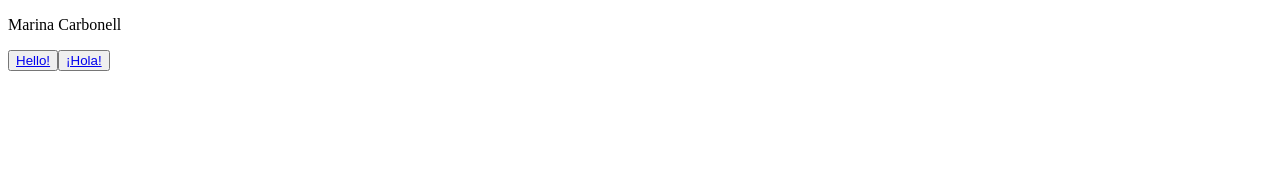
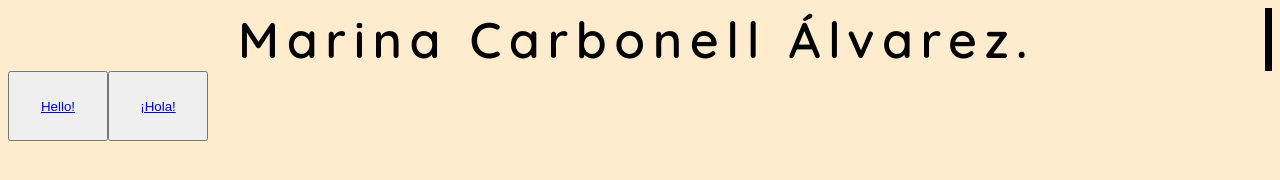
Before and after one commit to MarinaCarbonell/portfolio, a React app: page / in a window 1280 px wide. Built offline with nearby package versions, Linux system fonts and the light colour scheme.

Commit message:
adding landing styles

```diff
--- a/package.json
+++ b/package.json
@@ -31,5 +31,9 @@
       "last 1 firefox version",
       "last 1 safari version"
     ]
+  },
+  "devDependencies": {
+    "node-sass": "^4.14.1",
+    "sass-loader": "^9.0.3"
   }
 }
--- a/public/index.html
+++ b/public/index.html
@@ -4,10 +4,8 @@
     <meta charset="utf-8" />
     <meta name="viewport" content="width=device-width, initial-scale=1" />
     <meta name="theme-color" content="#000000" />
-    <meta
-      name="description"
-      content="Web site created using create-react-app"
-    />
+    <script src="https://kit.fontawesome.com/487df2ea51.js" crossorigin="anonymous"></script>
+    <link href="https://fonts.googleapis.com/css2?family=Quicksand:wght@600&display=swap" rel="stylesheet">
     <title>Marina Carbonell Álvarez</title>
   </head>
   <body>
--- a/src/components/App.js
+++ b/src/components/App.js
@@ -1,5 +1,5 @@
 import React from 'react';
-import '../stylesheets/App.css';
+import '../stylesheets/App.scss';
 import './Landing';
 import Landing from './Landing';
 import {Switch, Route} from 'react-router-dom';
--- a/src/components/Landing.js
+++ b/src/components/Landing.js
@@ -1,16 +1,19 @@
 import React from 'react';
+import '../stylesheets/Landing.scss';
 import { Link } from 'react-router-dom';
 
 function Landing() {
     return (
       <div className="landing">
-        <p>Marina Carbonell</p>
-        <button className="english-button">
+        <p>Marina Carbonell Álvarez.</p>
+        <div>
+          <button className="button">
             <Link to="/hello">Hello!</Link>
-        </button>
-        <button className="spanish-button">
+          </button>
+          <button className="button">
             <Link to="/hola">¡Hola!</Link>
-        </button>
+          </button>
+        </div>
       </div>
 
 
--- /dev/null
+++ b/src/stylesheets/App.scss
@@ -0,0 +1,4 @@
+html{
+    background-color: #FFEBCD;
+    font-family: 'Quicksand', sans-serif;
+}
--- /dev/null
+++ b/src/stylesheets/Landing.scss
@@ -0,0 +1,28 @@
+.landing p{
+    font-size: 50px;
+    text-align: center;
+    overflow: hidden;
+    border-right: .15em solid black;
+    white-space: nowrap;
+    margin: 0 auto;
+    letter-spacing: .15em;
+    animation:
+      typing 4.5s steps(40, end),
+      blink-caret .75s step-end infinite;
+
+}
+
+  @keyframes typing {
+    from { width: 0 }
+    to { width: 100% }
+  }
+
+  @keyframes blink-caret {
+    from, to { border-color: transparent }
+    50% { border-color: black; }
+  }
+
+.button{
+    width: 100px;
+    height: 70px;
+}
--- /dev/null
+++ b/src/stylesheets/reset.scss
@@ -0,0 +1,349 @@
+/*! normalize.css v8.0.1 | MIT License | github.com/necolas/normalize.css */
+
+/* Document
+   ========================================================================== */
+
+/**
+ * 1. Correct the line height in all browsers.
+ * 2. Prevent adjustments of font size after orientation changes in iOS.
+ */
+
+ html {
+    line-height: 1.15; /* 1 */
+    -webkit-text-size-adjust: 100%; /* 2 */
+  }
+
+  /* Sections
+     ========================================================================== */
+
+  /**
+   * Remove the margin in all browsers.
+   */
+
+  body {
+    margin: 0;
+  }
+
+  /**
+   * Render the `main` element consistently in IE.
+   */
+
+  main {
+    display: block;
+  }
+
+  /**
+   * Correct the font size and margin on `h1` elements within `section` and
+   * `article` contexts in Chrome, Firefox, and Safari.
+   */
+
+  h1 {
+    font-size: 2em;
+    margin: 0.67em 0;
+  }
+
+  /* Grouping content
+     ========================================================================== */
+
+  /**
+   * 1. Add the correct box sizing in Firefox.
+   * 2. Show the overflow in Edge and IE.
+   */
+
+  hr {
+    box-sizing: content-box; /* 1 */
+    height: 0; /* 1 */
+    overflow: visible; /* 2 */
+  }
+
+  /**
+   * 1. Correct the inheritance and scaling of font size in all browsers.
+   * 2. Correct the odd `em` font sizing in all browsers.
+   */
+
+  pre {
+    font-family: monospace, monospace; /* 1 */
+    font-size: 1em; /* 2 */
+  }
+
+  /* Text-level semantics
+     ========================================================================== */
+
+  /**
+   * Remove the gray background on active links in IE 10.
+   */
+
+  a {
+    background-color: transparent;
+  }
+
+  /**
+   * 1. Remove the bottom border in Chrome 57-
+   * 2. Add the correct text decoration in Chrome, Edge, IE, Opera, and Safari.
+   */
+
+  abbr[title] {
+    border-bottom: none; /* 1 */
+    text-decoration: underline; /* 2 */
+    text-decoration: underline dotted; /* 2 */
+  }
+
+  /**
+   * Add the correct font weight in Chrome, Edge, and Safari.
+   */
+
+  b,
+  strong {
+    font-weight: bolder;
+  }
+
+  /**
+   * 1. Correct the inheritance and scaling of font size in all browsers.
+   * 2. Correct the odd `em` font sizing in all browsers.
+   */
+
+  code,
+  kbd,
+  samp {
+    font-family: monospace, monospace; /* 1 */
+    font-size: 1em; /* 2 */
+  }
+
+  /**
+   * Add the correct font size in all browsers.
+   */
+
+  small {
+    font-size: 80%;
+  }
+
+  /**
+   * Prevent `sub` and `sup` elements from affecting the line height in
+   * all browsers.
+   */
+
+  sub,
+  sup {
+    font-size: 75%;
+    line-height: 0;
+    position: relative;
+    vertical-align: baseline;
+  }
+
+  sub {
+    bottom: -0.25em;
+  }
+
+  sup {
+    top: -0.5em;
+  }
+
+  /* Embedded content
+     ========================================================================== */
+
+  /**
+   * Remove the border on images inside links in IE 10.
+   */
+
+  img {
+    border-style: none;
+  }
+
+  /* Forms
+     ========================================================================== */
+
+  /**
+   * 1. Change the font styles in all browsers.
+   * 2. Remove the margin in Firefox and Safari.
+   */
+
+  button,
+  input,
+  optgroup,
+  select,
+  textarea {
+    font-family: inherit; /* 1 */
+    font-size: 100%; /* 1 */
+    line-height: 1.15; /* 1 */
+    margin: 0; /* 2 */
+  }
+
+  /**
+   * Show the overflow in IE.
+   * 1. Show the overflow in Edge.
+   */
+
+  button,
+  input { /* 1 */
+    overflow: visible;
+  }
+
+  /**
+   * Remove the inheritance of text transform in Edge, Firefox, and IE.
+   * 1. Remove the inheritance of text transform in Firefox.
+   */
+
+  button,
+  select { /* 1 */
+    text-transform: none;
+  }
+
+  /**
+   * Correct the inability to style clickable types in iOS and Safari.
+   */
+
+  button,
+  [type="button"],
+  [type="reset"],
+  [type="submit"] {
+    -webkit-appearance: button;
+  }
+
+  /**
+   * Remove the inner border and padding in Firefox.
+   */
+
+  button::-moz-focus-inner,
+  [type="button"]::-moz-focus-inner,
+  [type="reset"]::-moz-focus-inner,
+  [type="submit"]::-moz-focus-inner {
+    border-style: none;
+    padding: 0;
+  }
+
+  /**
+   * Restore the focus styles unset by the previous rule.
+   */
+
+  button:-moz-focusring,
+  [type="button"]:-moz-focusring,
+  [type="reset"]:-moz-focusring,
+  [type="submit"]:-moz-focusring {
+    outline: 1px dotted ButtonText;
+  }
+
+  /**
+   * Correct the padding in Firefox.
+   */
+
+  fieldset {
+    padding: 0.35em 0.75em 0.625em;
+  }
+
+  /**
+   * 1. Correct the text wrapping in Edge and IE.
+   * 2. Correct the color inheritance from `fieldset` elements in IE.
+   * 3. Remove the padding so developers are not caught out when they zero out
+   *    `fieldset` elements in all browsers.
+   */
+
+  legend {
+    box-sizing: border-box; /* 1 */
+    color: inherit; /* 2 */
+    display: table; /* 1 */
+    max-width: 100%; /* 1 */
+    padding: 0; /* 3 */
+    white-space: normal; /* 1 */
+  }
+
+  /**
+   * Add the correct vertical alignment in Chrome, Firefox, and Opera.
+   */
+
+  progress {
+    vertical-align: baseline;
+  }
+
+  /**
+   * Remove the default vertical scrollbar in IE 10+.
+   */
+
+  textarea {
+    overflow: auto;
+  }
+
+  /**
+   * 1. Add the correct box sizing in IE 10.
+   * 2. Remove the padding in IE 10.
+   */
+
+  [type="checkbox"],
+  [type="radio"] {
+    box-sizing: border-box; /* 1 */
+    padding: 0; /* 2 */
+  }
+
+  /**
+   * Correct the cursor style of increment and decrement buttons in Chrome.
+   */
+
+  [type="number"]::-webkit-inner-spin-button,
+  [type="number"]::-webkit-outer-spin-button {
+    height: auto;
+  }
+
+  /**
+   * 1. Correct the odd appearance in Chrome and Safari.
+   * 2. Correct the outline style in Safari.
+   */
+
+  [type="search"] {
+    -webkit-appearance: textfield; /* 1 */
+    outline-offset: -2px; /* 2 */
+  }
+
+  /**
+   * Remove the inner padding in Chrome and Safari on macOS.
+   */
+
+  [type="search"]::-webkit-search-decoration {
+    -webkit-appearance: none;
+  }
+
+  /**
+   * 1. Correct the inability to style clickable types in iOS and Safari.
+   * 2. Change font properties to `inherit` in Safari.
+   */
+
+  ::-webkit-file-upload-button {
+    -webkit-appearance: button; /* 1 */
+    font: inherit; /* 2 */
+  }
+
+  /* Interactive
+     ========================================================================== */
+
+  /*
+   * Add the correct display in Edge, IE 10+, and Firefox.
+   */
+
+  details {
+    display: block;
+  }
+
+  /*
+   * Add the correct display in all browsers.
+   */
+
+  summary {
+    display: list-item;
+  }
+
+  /* Misc
+     ========================================================================== */
+
+  /**
+   * Add the correct display in IE 10+.
+   */
+
+  template {
+    display: none;
+  }
+
+  /**
+   * Add the correct display in IE 10.
+   */
+
+  [hidden] {
+    display: none;
+  }
```
Also changed, not shown: 1 other file.
